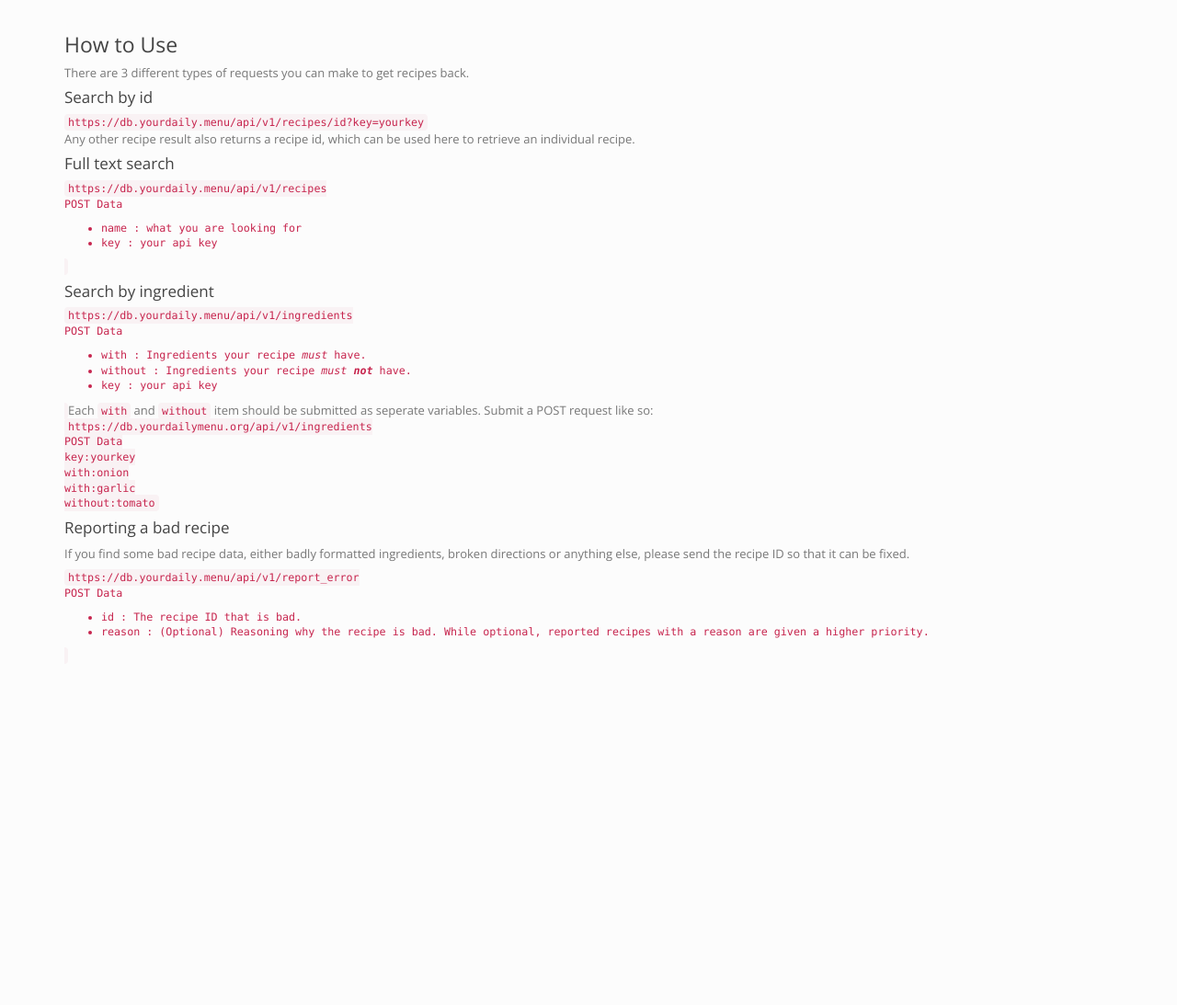
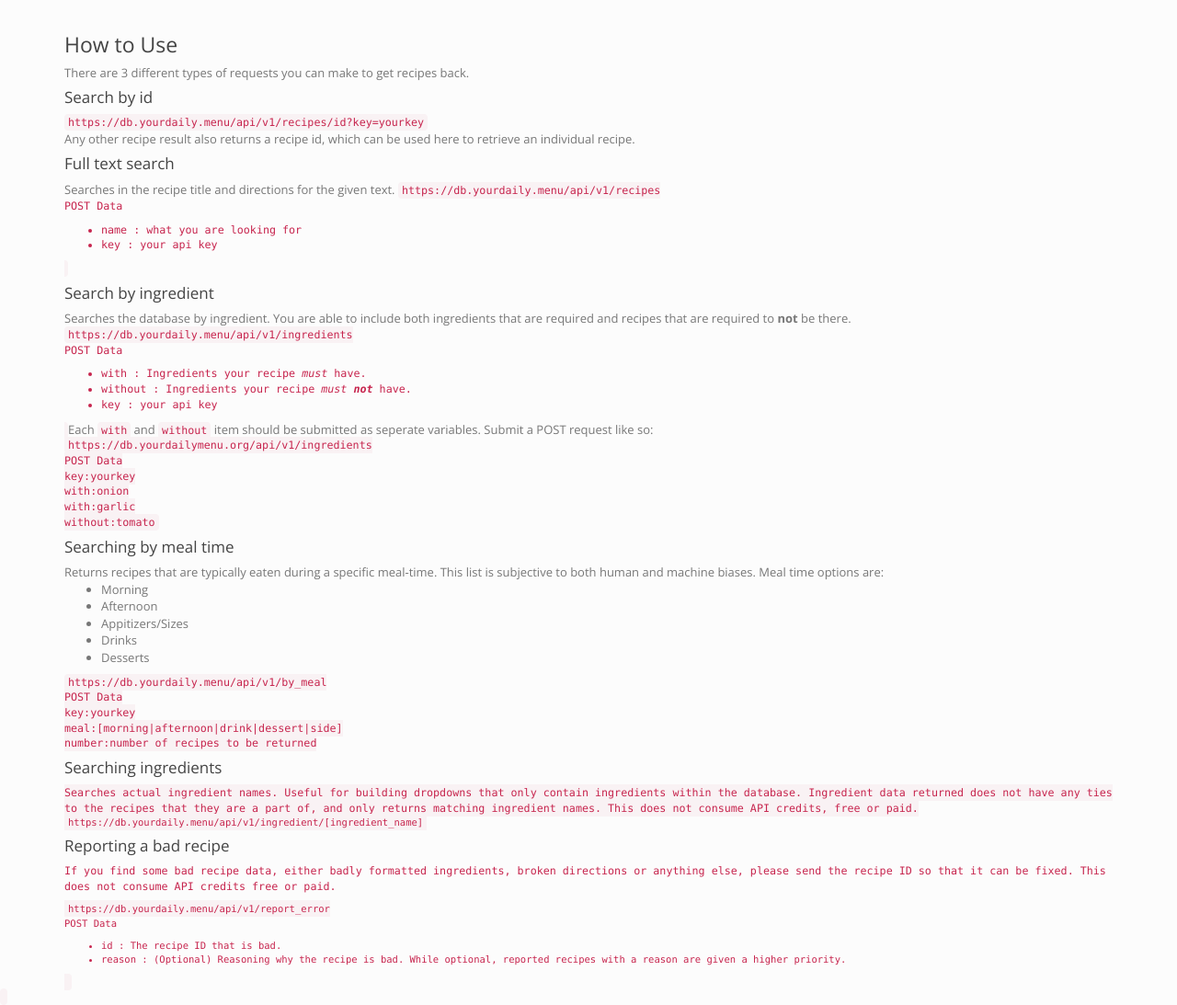
Before and after one commit to worldsproject/recipe_database, a Flask app: page /howto in a window 1280 px wide. Shown: the part 61-1154 px from the top of the page at 92% size. Before the commit the page ends 755 px from the top, so only its background shows below. Run offline with Flask 2, Linux system fonts and the light colour scheme; the visitor is signed in with stand-in values (Sample User, id 1); data comes from the database, SQL or seed files in the repository; parts of the project's set-up code (start-up, migrations or seed data) failed here and were passed over.

Commit message:
Added on to How To page to describe the new API changes.

```diff
--- a/app/recipe_api.py
+++ b/app/recipe_api.py
@@ -500,7 +500,7 @@ class MealTimeAPI(Resource):
         """ POST access for searching by meal time. """
         args = self.reqparse.parse_args()
 
-        meal = args['meal']
+        meal = args['meal'].lower()
 
         if meal == 'morning':
             recipes = get_meal_page(models.morning, args['number'])
--- a/app/templates/howto.html
+++ b/app/templates/howto.html
@@ -11,6 +11,7 @@ There are 3 different types of requests you can make to get recipes back.
 <p>Any other recipe result also returns a recipe id, which can be used here to retrieve an individual recipe.</p>
 
 <h4>Full text search</h4>
+Searches in the recipe title and directions for the given text.
 
 <code>
 	https://db.yourdaily.menu/api/v1/recipes
@@ -23,6 +24,8 @@ There are 3 different types of requests you can make to get recipes back.
 </code>
 
 <h4> Search by ingredient </h4>
+Searches the database by ingredient. You are able to include both ingredients that
+are required and recipes that are required to <strong>not</strong> be there.
 
 <code>
 	https://db.yourdaily.menu/api/v1/ingredients
@@ -45,8 +48,39 @@ with:garlic<br>
 without:tomato<br>
 </code>
 
+<h4>Searching by meal time</h4>
+Returns recipes that are typically eaten during a specific meal-time. This list
+is subjective to both human and machine biases. Meal time options are:
+<ul>
+	<li>Morning</li>
+	<li>Afternoon</li>
+	<li>Appitizers/Sizes</li>
+	<li>Drinks</li>
+	<li>Desserts</li>
+</ul>
+
+<code>
+	https://db.yourdaily.menu/api/v1/by_meal<br>
+	POST Data<br>
+	key:yourkey<br>
+	meal:[morning|afternoon|drink|dessert|side]<br>
+	number:number of recipes to be returned<br>
+
+<h4>Searching ingredients</h4>
+Searches actual ingredient names. Useful for building dropdowns that only contain
+ingredients within the database. Ingredient data returned does not have any ties
+to the recipes that they are a part of, and only returns matching ingredient names.
+This does not consume API credits, free or paid.
+
+<code>
+	https://db.yourdaily.menu/api/v1/ingredient/[ingredient_name]
+</code>
+
+
 <h4>Reporting a bad recipe</h4>
-<p>If you find some bad recipe data, either badly formatted ingredients, broken directions or anything else, please send the recipe ID so that it can be fixed.</p>
+<p>If you find some bad recipe data, either badly formatted ingredients,
+	broken directions or anything else, please send the recipe ID so that it can be fixed.
+	This does not consume API credits free or paid.</p>
 
 <code>
 	https://db.yourdaily.menu/api/v1/report_error
```
